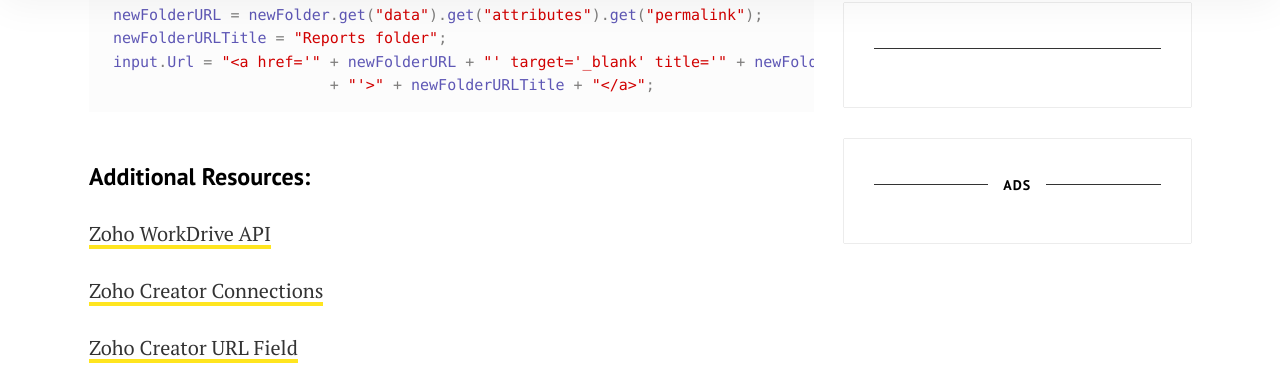
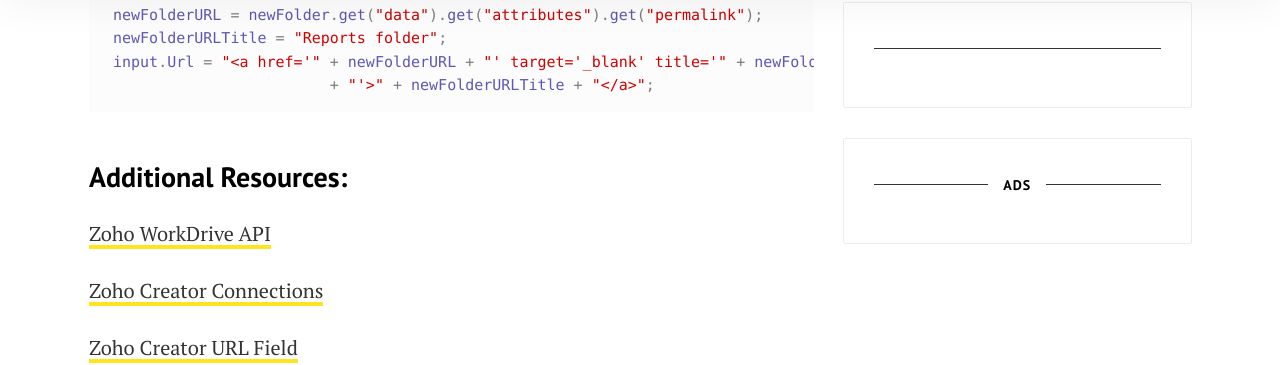
Before and after one commit to anthoninvanimpe/anthoninvanimpe.github.io, a Jekyll site: the page built from _posts/2021-06-18-zoho-deluge-create-folder-in-workdrive.md, in a window 1280 px wide and 900 px high, scrolled down 2657 px. Shown: the part 93-458 px from the top of the window. Built offline with Jekyll 4.4.1, drawn with Linux system fonts in a browser that asks for light colours; comment, search, counter and statistics services are not loaded.

````diff
--- a/_posts/2021-06-18-zoho-deluge-create-folder-in-workdrive.md
+++ b/_posts/2021-06-18-zoho-deluge-create-folder-in-workdrive.md
@@ -105,7 +105,7 @@ input.Url = "<a href='" + newFolderURL + "' target='_blank' title='" + newFolder
   			+ "'>" + newFolderURLTitle + "</a>";
 ```
 
-#### Additional Resources:
+### Additional Resources:
 
 [Zoho WorkDrive API](https://workdrive.zoho.com/apidocs/v1/overview "Zoho WorkDrive API")
 
````
